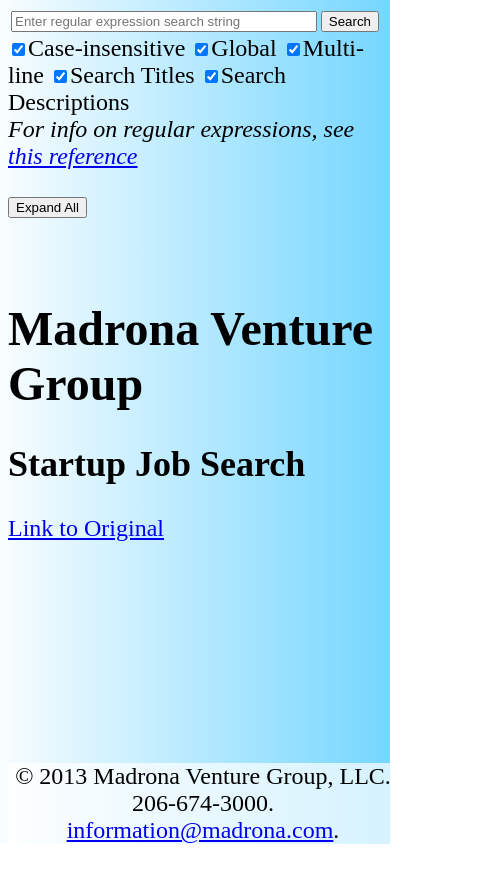
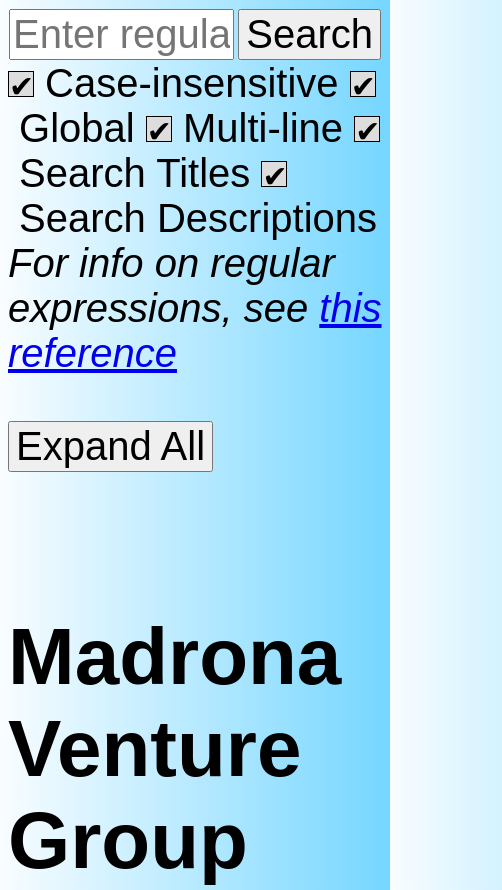
Before and after one commit to johnatmadrona/StartupJobs, a plain HTML site: page WebUI/index.html in a window 390 px wide. Shown: the top 890 px of the page, 502 px wide, since content can reach past the window. Before the commit the page ends 844 px from the top, so only its background shows below. Drawn offline with nearby package versions, Linux system fonts and the light colour scheme.

Commit message:
Add more responsive behavior, including checkboxes

```diff
--- a/WebUI/index.html
+++ b/WebUI/index.html
@@ -10,6 +10,7 @@
   <!-- Great site for creating icon files: http://convertico.org/ -->
   <link rel="shortcut icon" href="images/madrona_logo.ico" type="image/x-icon"/>
   <script>
+    /// Google Analytics ///
     (function(i,s,o,g,r,a,m){i['GoogleAnalyticsObject']=r;i[r]=i[r]||function(){
     (i[r].q=i[r].q||[]).push(arguments)},i[r].l=1*new Date();a=s.createElement(o),
     m=s.getElementsByTagName(o)[0];a.async=1;a.src=g;m.parentNode.insertBefore(a,m)
@@ -17,26 +18,56 @@
     ga('create', 'UA-43671451-1', 'madrona-sjp.s3.amazonaws.com');
     ga('send', 'pageview');
   </script>
+  <script>
+    function toggleRspvCheckbox(elem) {
+      var s = elem.getElementsByClassName('rspvCheckbox')[0].style;
+      if (s.color === "rgb(221, 221, 221)") {
+        s.color = "rgb(0, 0, 0)";
+      } else {
+        s.color = "rgb(221, 221, 221)";
+      }
+    }
+  </script>
 </head>
 <body class="gradient">
 	<div ng-controller="ContentSelectionController" class="contentSelector">
-    <div class="searchBox">
+    <div class="searchInputContainer">
       <form ng-submit="searchJobs()" style="display:inline">
         <table>
           <tr>
             <td style="width:100%">
-              <input style="width:100%" ng-model="searchString.text" placeholder="Enter regular expression search string"></input>
+              <input type="text" style="width:100%" ng-model="searchString.text" placeholder="Enter regular expression search string"></input>
             </td>
-            <td>
-              <button>Search</button>
+            <td style="padding-left: 3px;">
+              <input type="submit" value="Search"></input>
             </td>
           </tr>
         </table>
-        <input type="checkbox" ng-model="searchString.caseInsensitive">Case-insensitive</input>
-        <input type="checkbox" ng-model="searchString.global">Global</input>
-        <input type="checkbox" ng-model="searchString.multiline">Multi-line</input>
-        <input type="checkbox" ng-model="searchString.searchTitles">Search Titles</input>
-        <input type="checkbox" ng-model="searchString.searchDescriptions">Search Descriptions</input>
+        <span ng-model="searchString.caseInsensitive"
+             ng-click="searchString.caseInsensitive = !searchString.caseInsensitive"
+              onclick="toggleRspvCheckbox(this);">
+          <span class="rspvCheckbox"></span>&nbsp;Case-insensitive
+        </span>
+        <span ng-model="searchString.global"
+             ng-click="searchString.global = !searchString.global"
+              onclick="toggleRspvCheckbox(this);">
+          <span class="rspvCheckbox"></span>&nbsp;Global
+        </span>
+        <span ng-model="searchString.multiline"
+             ng-click="searchString.multiline = !searchString.multiline"
+              onclick="toggleRspvCheckbox(this);">
+          <span class="rspvCheckbox"></span>&nbsp;Multi-line
+        </span>
+        <span ng-model="searchString.searchTitles"
+             ng-click="searchString.searchTitles = !searchString.searchTitles"
+              onclick="toggleRspvCheckbox(this);">
+          <span class="rspvCheckbox"></span>&nbsp;Search Titles
+        </span>
+        <span ng-model="searchString.searchDescriptions"
+             ng-click="searchString.searchDescriptions = !searchString.searchDescriptions"
+              onclick="toggleRspvCheckbox(this);">
+          <span class="rspvCheckbox"></span>&nbsp;Search Descriptions
+        </span>
       </form>
       <br />
       <i>
@@ -45,7 +76,7 @@
       </i>
     </div>
     <br />
-    <button ng-click="toggleAllCompanyJobListViews()">{{ { true: 'Expand All', false: 'Collapse All' }[toggleAllCausesExpansion] }}</button>
+    <input type="button" ng-click="toggleAllCompanyJobListViews()" value="{{ { true: 'Expand All', false: 'Collapse All' }[toggleAllCausesExpansion] }}"></input>
 		<ul>
 			<li ng-repeat="company in companies" ng-show="company.visible">
 				<a href="javascript:void(0)" ng-click="toggleJobListView(company)">
--- a/WebUI/style.css
+++ b/WebUI/style.css
@@ -1,9 +1,3 @@
-html {
-	font-size: 150%;
-	min-height: 100%;
-	min-width: 100%;
-}
-
 .gradient {
 	filter: progid:DXImageTransform.Microsoft.gradient(startColorstr = '#F9FDFF', endColorstr = '#i75D6FF');
 	-ms-filter: "progid:DXImageTransform.Microsoft.gradient(startColorstr = '#F9FDFF', endColorstr = '#75D6FF')";
@@ -17,10 +11,41 @@
 	background-clip: padding-box;
 }
 
-.searchBox {
+html {
+	font: 250% arial, sans-serif;
+	min-height: 100%;
+	min-width: 100%;
+	overflow-y: visible;
+}
+
+div.searchInputContainer {
 	width: 100%;
 	margin-right: auto;
 	border-collapse: collapse;
+	font-size: inherit;
+}
+
+table {
+	font-size: inherit;
+	border-collapse: collapse;
+}
+
+input {
+	font-size: inherit;
+}
+
+.rspvCheckbox {
+    background-color: #dddddd;
+    border: solid 1px #000000;
+    display: inline-block;
+    line-height: 1em;
+    height:0.8em;
+    width:0.8em;
+    font-size: 75%;
+}
+
+.rspvCheckbox:before {
+	content: "\2714";
 }
 
 div.contentSelector {
@@ -35,19 +60,24 @@
 
 div.footer {
 	width: 100%;
-	position: fixed;
+	position: static;
 	bottom: 0px;
 	background-color: rgb(255, 255, 255);
 	background-color: rgba(255, 255, 255, 0.7);
 	text-align: center;
 }
 
-@media all and (min-width: 600px) {
+.highlighted {
+	background-color: #ffff00;
+}
+
+@media all and (min-device-width: 600px) and (min-width: 600px) {
 	html {
 		font-size: 100%;
+		overflow-y: scroll;
 	}
 
-	.searchBox {
+	div.searchInputContainer {
 		width: 80%;
 	}
 
@@ -60,10 +90,8 @@
 		width: 50%;
 		float: left;
 	}
+
+	div.footer {
+		position: fixed;
+	}
 }
-
-.highlighted {
-	background-color: #ffff00;
-}
-
-// Change view at 600px
```
Also changed, not shown: 1 other file.
